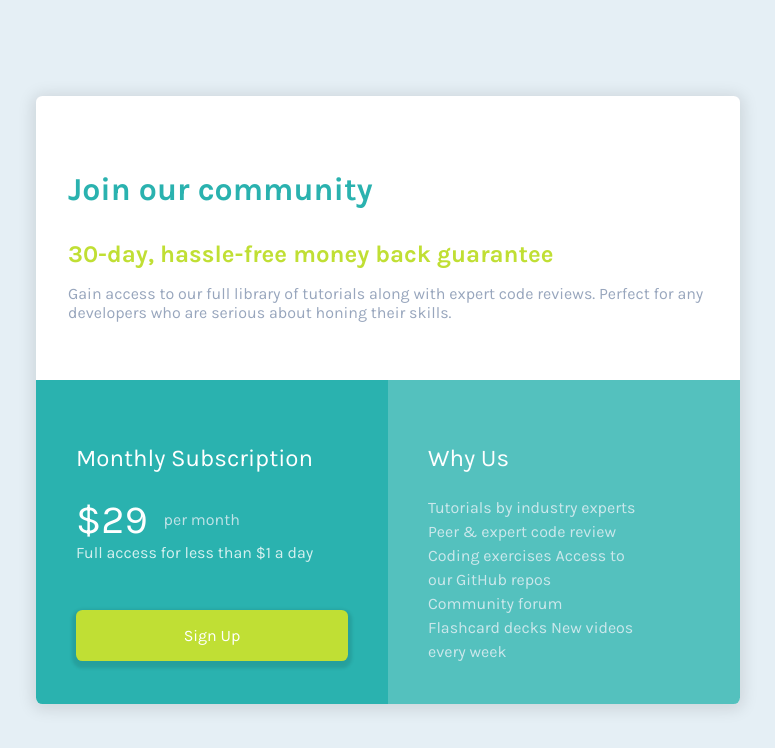
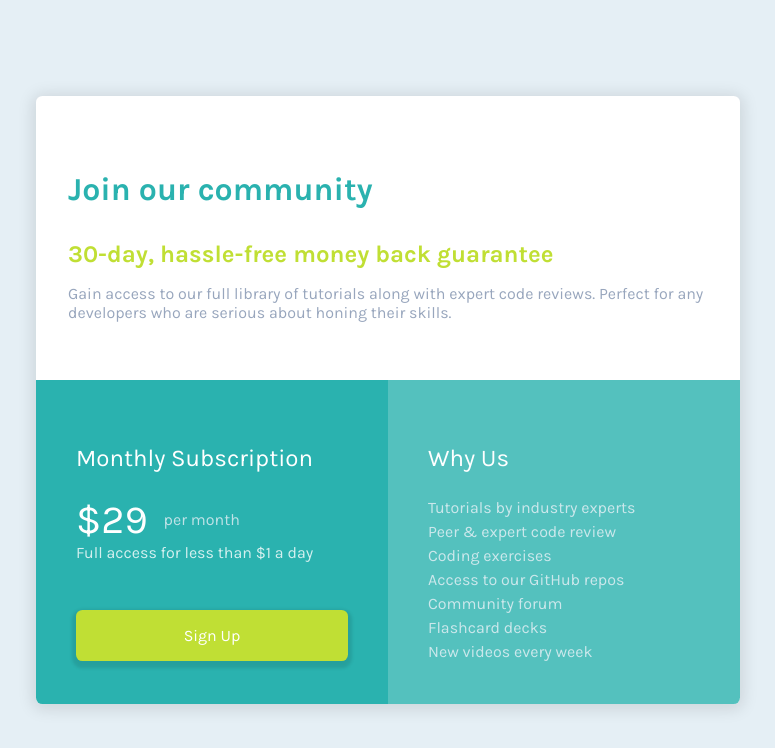
Before and after one commit to ezgiEH/frontenMentor, a plain HTML site: page single-price-grid-component/index.html in a window 1280 px wide. Shown: the whole page, without its empty margins (252-1027 px from the left). Drawn offline with Linux system fonts and the light colour scheme.

Commit message:
unordered list to why us

```diff
--- a/single-price-grid-component/index.html
+++ b/single-price-grid-component/index.html
@@ -31,13 +31,15 @@
     </div>
     <div class="why-us">
       <header>Why Us</header>
-      <p>Tutorials by industry experts
-        Peer &amp; expert code review
-        Coding exercises
-        Access to our GitHub repos
-        Community forum
-        Flashcard decks
-        New videos every week</p>
+      <ul>
+        <li><p>Tutorials by industry experts</p></li>
+        <li><p>Peer &amp; expert code review</p></li>
+        <li><p>Coding exercises</p></li>
+        <li><p> Access to our GitHub repos</p></li>
+        <li><p>Community forum</p></li>
+        <li><p>Flashcard decks</p></li>
+        <li><p>New videos every week</p></li>
+      </ul>
     </div>
   </main>
 </body>
```
